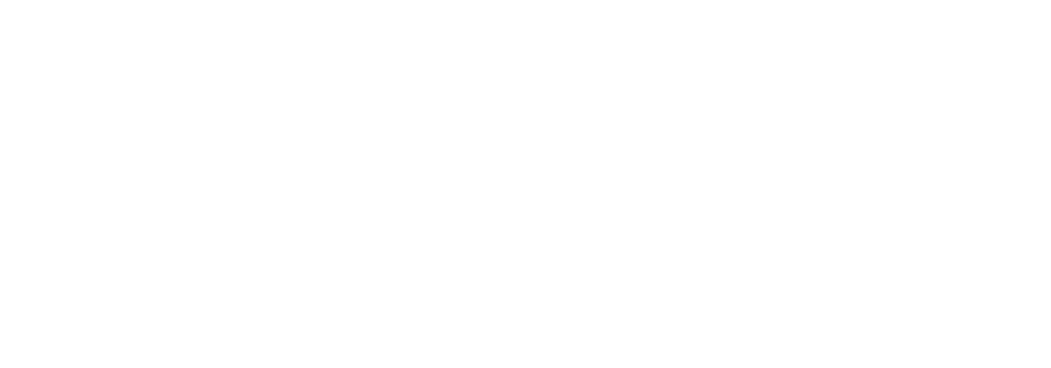
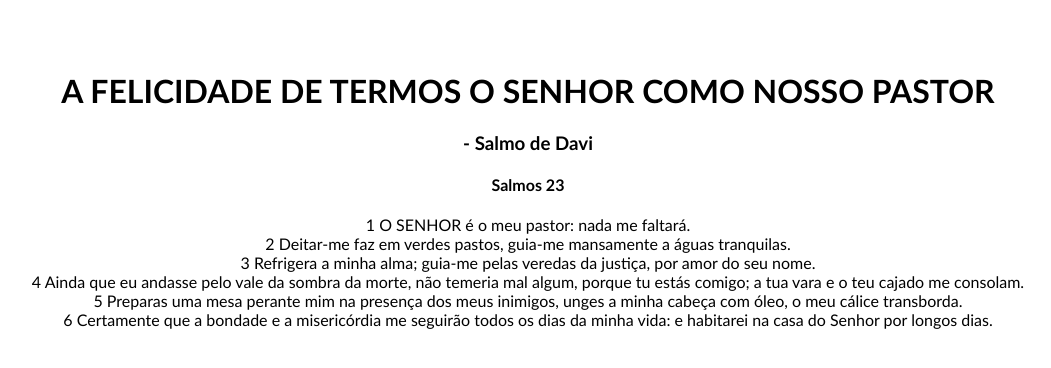
Before and after one commit to Rodrigovale/msgbiblicastreinamentogit, a plain HTML site: page biblia/index.html in a window 1280 px wide. Shown: the whole page, without its empty margins (112-1163 px from the left). Drawn offline with Linux system fonts and the light colour scheme.

Commit message:
A felicidade de termos o senhor como nosso pastor

```diff
--- a/biblia/index.html
+++ b/biblia/index.html
@@ -2,9 +2,32 @@
 <html lang="pt-br">
 <head>
 	<meta charset="UTF-8">
-	<title>arquivo de teste</title>
+	<title>A felicidade de termos o Senhor como nosso pastor</title>
+
+	<style>
+		body {
+			text-align: center;
+			padding: 50px 0 0 0;
+			margin: 0;
+			font-family: 'Trebuchet MS', sans-serif;
+		}
+
+		h1 {
+			text-transform: uppercase;
+		}
+	</style>
 </head>
 <body>
-
+	<h1>A felicidade de termos o Senhor como nosso pastor</h1>
+	<h3>- Salmo de Davi</h3>
+	<h4>Salmos 23</h4>
+	<p>
+		1 O SENHOR é o meu pastor: nada me faltará. <br>
+		2 Deitar-me faz em verdes pastos, guia-me mansamente a águas tranquilas. <br>
+		3 Refrigera a minha alma; guia-me pelas veredas da justiça, por amor do seu nome. <br>
+		4 Ainda que eu andasse pelo vale da sombra da morte, não temeria mal algum, porque tu estás comigo; a tua vara e o teu cajado me consolam. <br>
+		5 Preparas uma mesa perante mim na presença dos meus inimigos, unges a minha cabeça com óleo, o meu cálice transborda. <br>
+		6 Certamente que a bondade e a misericórdia me seguirão todos os dias da minha vida: e habitarei na casa do Senhor por longos dias. <br>
+	</p>
 </body>
 </html>
```
